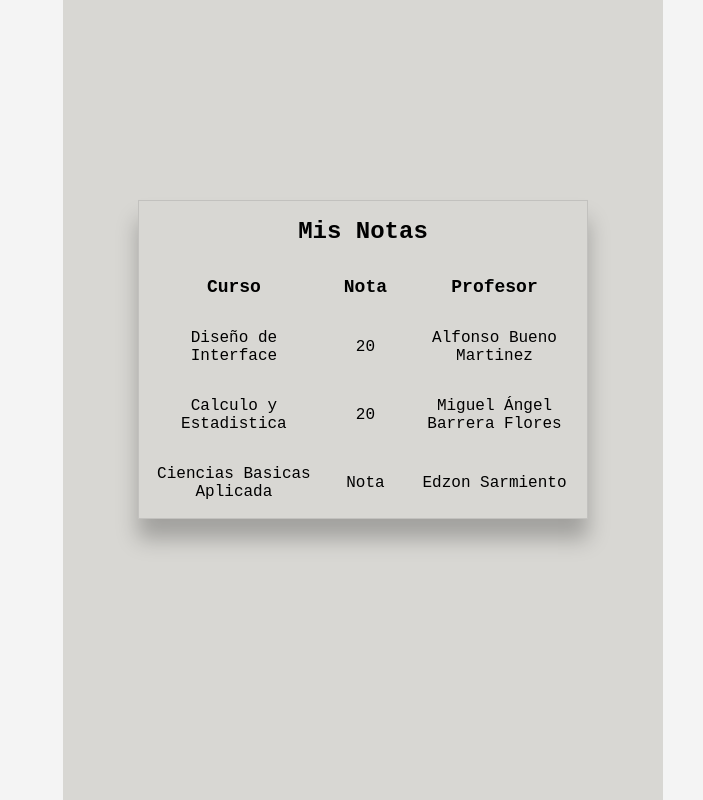
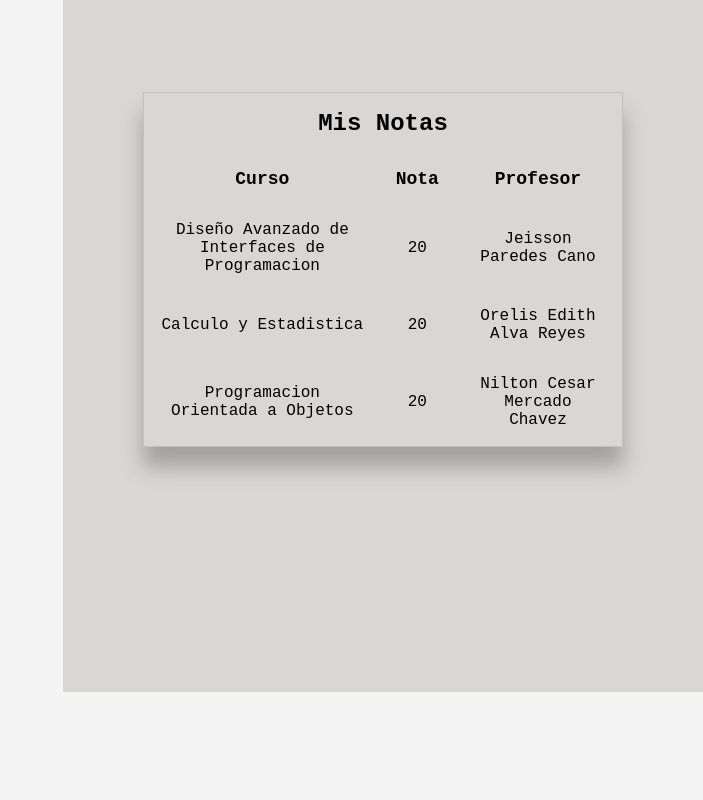
Before and after one commit to ericDeveloper-Tecsup/lab01, a plain HTML site: page index.html in a window 1280 px wide. Shown: the part 908-1708 px from the top of the page, without its empty margins (577-1280 px from the left). After the commit the page ends 1600 px from the top, so only its background shows below. Drawn offline with Linux system fonts and the light colour scheme.

Commit message:
Agrego ultimos cambios en informacion de cursos y estilos de index.html y styles.css respectivamente

```diff
--- a/index.html
+++ b/index.html
@@ -1,14 +1,15 @@
 <!DOCTYPE html>
 <html lang="es">
+
 <head>
-  <meta charset="UTF-8">
-  <title>Lab 01 - Git</title>
-  <link rel="stylesheet" href="styles.css">
+    <meta charset="UTF-8">
+    <title>Lab 01 - Git</title>
+    <link rel="stylesheet" href="styles.css">
 </head>
+
 <body>
-  <h1>Laboratorio 01: Control de Versiones con Git</h1>
-  <p>Repositorio creado con Git y publicado en GitHub</p>
-  <main>
+
+    <main>
         <section class="imagen">
             <img src="imagenProfesional.jpg" alt="">
         </section>
@@ -50,19 +51,19 @@
                         </tr>
 
                         <tr>
-                            <td>Diseño de Interface</td>
+                            <td>Diseño Avanzado de Interfaces de Programacion</td>
                             <td>20</td>
-                            <td>Alfonso Bueno Martinez</td>
+                            <td>Jeisson Paredes Cano</td>
                         </tr>
                         <tr>
                             <td>Calculo y Estadistica</td>
                             <td>20</td>
-                            <td>Miguel Ángel Barrera Flores</td>
+                            <td>Orelis Edith Alva Reyes</td>
                         </tr>
                         <tr>
-                            <td>Ciencias Basicas Aplicada</td>
-                            <td>Nota</td>
-                            <td>Edzon Sarmiento</td>
+                            <td>Programacion Orientada a Objetos</td>
+                            <td>20</td>
+                            <td>Nilton Cesar Mercado Chavez</td>
                         </tr>
                     </tbody>
                 </table>
@@ -70,4 +71,5 @@
         </section>
     </main>
 </body>
+
 </html>
--- a/styles.css
+++ b/styles.css
@@ -19,9 +19,6 @@ h1 {
 
 }
 
-main {
-    position: relative;
-}
 
 .imagen {
     position: fixed;
@@ -36,6 +33,7 @@ main {
 .hobies {
     display: inline-block;
     position: absolute;
+    top: 0;
     left: 50%;
     width: 50%;
     height: 100vh;
```
